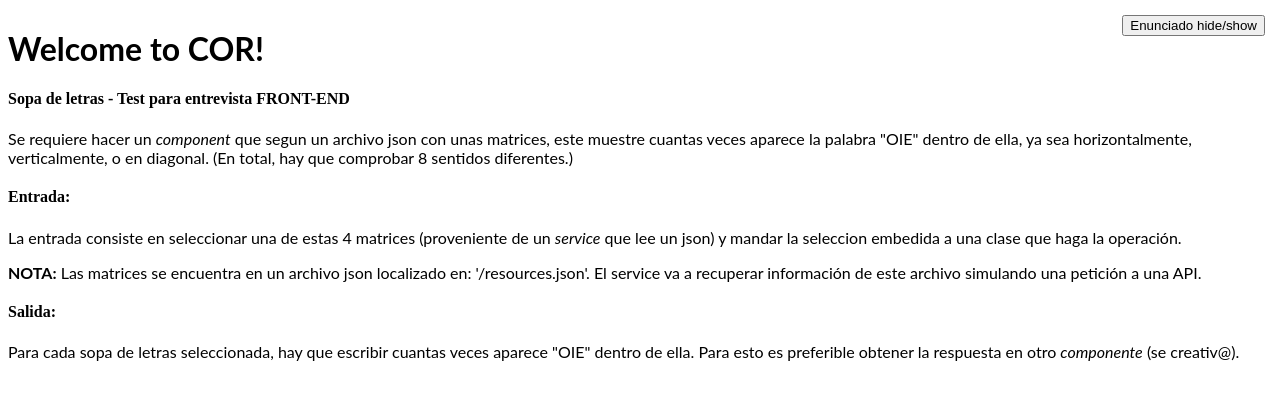
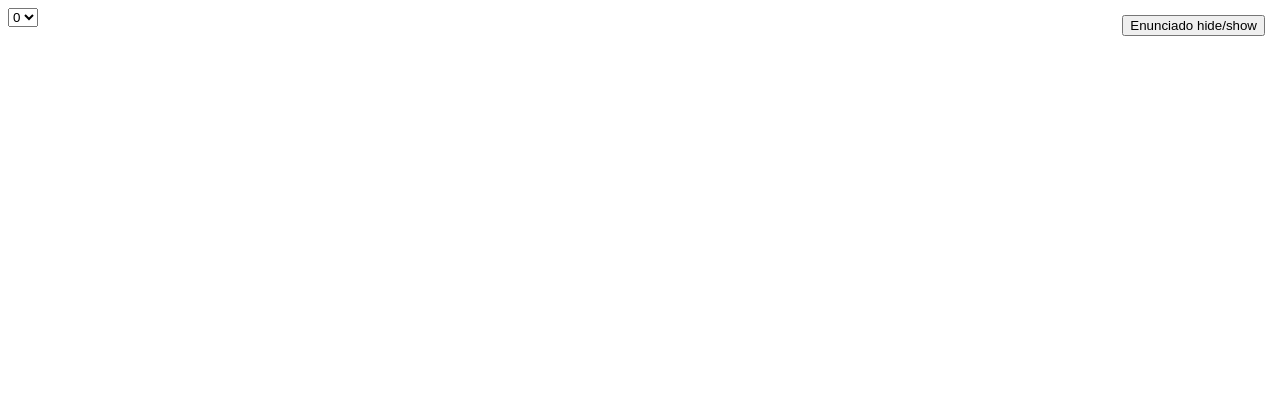
Before and after one commit to zerogamma/cor-test-react, a React (Create React App) app: page / in a window 1280 px wide. Shown: the top 400 px of the page. Built offline with nearby package versions, Linux system fonts and the light colour scheme.

Commit message:
11 files modified

```diff
--- a/components/Matrix/Matrix.js
+++ b/components/Matrix/Matrix.js
@@ -0,0 +1,11 @@
+import React from "react";
+import { useSelector } from "react-redux";
+
+const Matrix = () => {
+  const matrix = useSelector(state => state.matrix.selectedMatrix);
+  console.log("matrix!");
+  console.log(matrix);
+  return <div />;
+};
+
+export default Matrix;
--- a/components/Matrix/index.js
+++ b/components/Matrix/index.js
@@ -0,0 +1 @@
+export { default } from "./Matrix";
--- a/components/Matrix/style.js
+++ b/components/Matrix/style.js
@@ -0,0 +1 @@
+import styled from "styled-components";
--- a/components/MatrixSelector/MatrixSelector.js
+++ b/components/MatrixSelector/MatrixSelector.js
@@ -1,9 +1,26 @@
-import React from "react";
+import React, { useState } from "react";
 import { useSelector, useDispatch } from "react-redux";
+import { DropdownContent, Dropdown } from "./style";
+import { select_matrix } from "../../redux/action";
+import _ from "lodash";
 
 const MatrixSelector = () => {
-  const countMatrix = useSelector(state => state.countSelector);
+  const countMatrix = useSelector(state => state.matrix.countMatrix);
   const dispatch = useDispatch();
+  const [selectedMatrix, setSelectedMatrix] = useState(0);
+
+  const changeValue = inp => {
+    dispatch(select_matrix(inp.target.value));
+    setSelectedMatrix(inp.target.value);
+  };
+
+  return (
+    <Dropdown value={selectedMatrix} onChange={changeValue}>
+      {_.times(countMatrix, i => {
+        return <DropdownContent key={i}>{i}</DropdownContent>;
+      })}
+    </Dropdown>
+  );
 };
 
 export default MatrixSelector;
--- a/components/MatrixSelector/index.js
+++ b/components/MatrixSelector/index.js
@@ -0,0 +1 @@
+export { default } from "./MatrixSelector";
--- a/components/MatrixSelector/style.js
+++ b/components/MatrixSelector/style.js
@@ -0,0 +1,23 @@
+import styled from "styled-components";
+
+export const DropdownContentT = styled.div`
+  display: none;
+  position: absolute;
+  background-color: #f9f9f9;
+  min-width: 160px;
+  box-shadow: 0px 8px 16px 0px rgba(0, 0, 0, 0, 2);
+  padding: 12px 16px;
+  z-index: 1;
+`;
+
+export const DropdownT = styled.div`
+  position: relative;
+  display: inline-block;
+  &:hover ${DropdownContent} {
+    display: block;
+  }
+`;
+
+export const Dropdown = styled.select``;
+
+export const DropdownContent = styled.option``;
--- a/containers/ResolutionContainer.js
+++ b/containers/ResolutionContainer.js
@@ -1,13 +1,15 @@
 import React from "react";
-import Heading from "../components/Heading";
+import Selector from "../components/MatrixSelector";
+import Matrix from "../components/Matrix";
 import { RCMain } from "./ResolutionContainerStyle";
 
-const AssignementContainer = () => {
+const ResolutionContainer = () => {
   return (
-    <div>
-      <Heading />
-    </div>
+    <RCMain>
+      <Selector />
+      <Matrix />
+    </RCMain>
   );
 };
 
-export default AssignementContainer;
+export default ResolutionContainer;
--- a/package.json
+++ b/package.json
@@ -3,6 +3,7 @@
   "version": "0.0.0",
   "private": true,
   "dependencies": {
+    "lodash": "^4.17.21",
     "react": "16.14.0",
     "react-dom": "16.14.0",
     "react-is": ">= 16.8.0",
--- a/redux/action.js
+++ b/redux/action.js
@@ -7,5 +7,5 @@ export const fetch_data = () => ({
 
 export const select_matrix = selected => ({
   type: SELECT_MATRIX,
-  payload: { selected }
+  payload: selected
 });
--- a/redux/reducers/matrix.js
+++ b/redux/reducers/matrix.js
@@ -10,19 +10,20 @@ const initialState = {
 export default function(state = initialState, action) {
   switch (action.type) {
     case FETCH_DATA: {
-      let fetched = [];
-      getResources().then(value => (fetched = value.resources));
-
+      const fetched = getResources();
       return {
         ...state,
-        matrixs: fetched,
-        countMatrix: fetched.length
+        matrixs: fetched.resources,
+        countMatrix: fetched.resources.length,
+        selectedMatrix:
+          fetched.resources.lenght !== 0 ? fetched.resources[0] : []
       };
     }
     case SELECT_MATRIX: {
       return {
         ...state,
-        selectedMatrix: matrix.lenght !== 0 ? matrixs[action.payload] : []
+        selectedMatrix:
+          state.matrixs.lenght !== 0 ? state.matrixs[action.payload] : []
       };
     }
     default:
--- a/service/index.js
+++ b/service/index.js
@@ -1,7 +1,21 @@
 import datas from "../assets/resources.json";
 
-export async function getResources() {
+// export async function getResources() {
+//   console.info("Getting resources");
+//   //aca deberia ir un fetch del assest pero stackblits no hace bien la conversion de response.json();
+//   try {
+//     return await datas;
+//   } catch (e) {
+//     console.error("problem while fetching");
+//   }
+// }
+
+export function getResources() {
   console.info("Getting resources");
   //aca deberia ir un fetch del assest pero stackblits no hace bien la conversion de response.json();
-  return await datas;
+  try {
+    return datas;
+  } catch (e) {
+    console.error("problem while fetching");
+  }
 }
```
